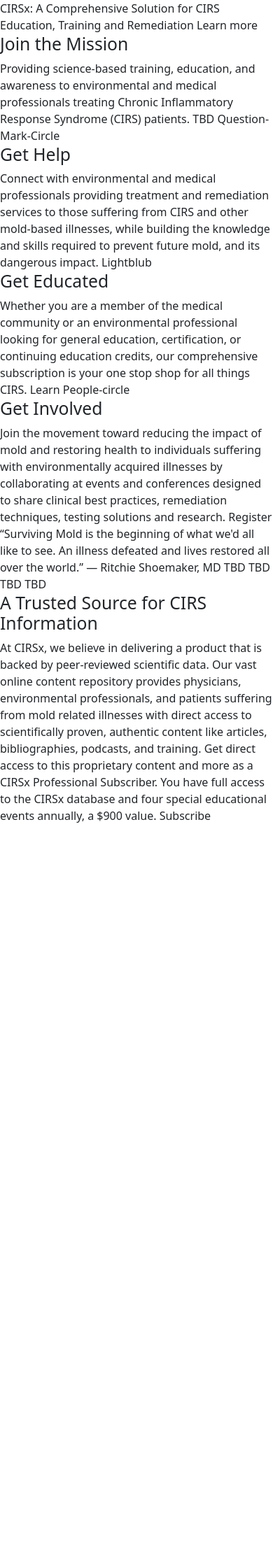
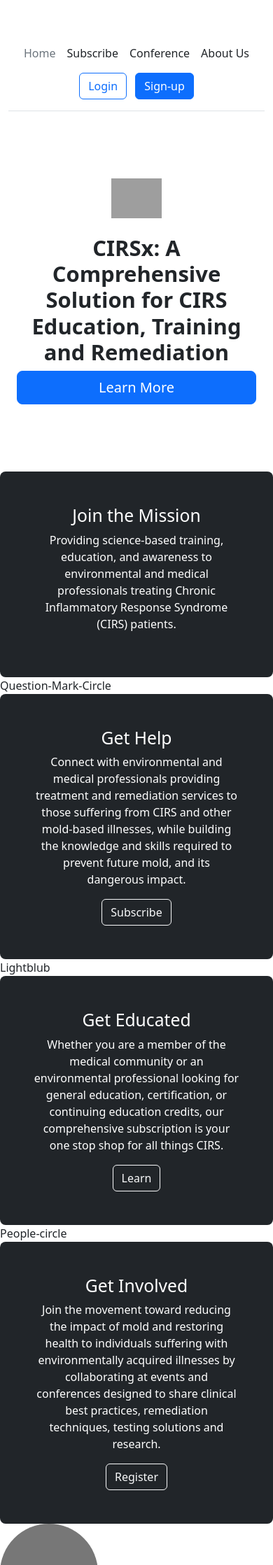
Before and after one commit to Novamacro-LLC/CIRSx, a Django app: template templates/home.html in a window 390 px wide. Shown: the top 2237 px of the page at 70% size. Before the commit the page ends 1176 px from the top, so only its background shows below. Run offline with Django 4.2, Linux system fonts and the light colour scheme; the template is opened without the code that fills it, so the values that code supplies are empty; grey boxes are pictures that could not be loaded.

Commit message:
Updated Home Page

```diff
--- a/templates/home.html
+++ b/templates/home.html
@@ -12,140 +12,223 @@
     <script src="https://cdn.jsdelivr.net/npm/@popperjs/core@2.11.5/dist/umd/popper.min.js" integrity="sha384-Xe+8cL9oJa6tN/veChSP7q+mnSPaj5Bcu9mPX5F5xIGE0DVittaqT5lorf0EI7Vk" crossorigin="anonymous"></script>
     <script src="https://cdn.jsdelivr.net/npm/bootstrap@5.2.0-beta1/dist/js/bootstrap.min.js" integrity="sha384-kjU+l4N0Yf4ZOJErLsIcvOU2qSb74wXpOhqTvwVx3OElZRweTnQ6d31fXEoRD1Jy" crossorigin="anonymous"></script>
 
+        <div class="container">
+    <header class="d-flex flex-wrap align-items-center justify-content-center justify-content-md-between py-3 mb-4 border-bottom">
+      <a href="/" class="d-flex align-items-center col-md-3 mb-2 mb-md-0 text-dark text-decoration-none">
+        <svg class="bi me-2" width="40" height="32" role="img" aria-label="Bootstrap"><use xlink:href="#bootstrap"></use></svg>
+      </a>
+
+      <ul class="nav col-12 col-md-auto mb-2 justify-content-center mb-md-0">
+        <li><a href="home.html" class="nav-link px-2 link-secondary">Home</a></li>
+        <li><a href="subscibe.html" class="nav-link px-2 link-dark">Subscribe</a></li>
+        <li><a href="conference.html" class="nav-link px-2 link-dark">Conference</a></li>
+        <li><a href="about_us.html" class="nav-link px-2 link-dark">About Us</a></li>
+
+      </ul>
+
+      <div class="col-md-3 text-end">
+        <button type="button" class="btn btn-outline-primary me-2">Login</button>
+        <button type="button" class="btn btn-primary">Sign-up</button>
+      </div>
+    </header>
+  </div>
+
+         <!-- 4.1.1.1.1 Welcome Hero -->
          <!-- 4.1.1.1.1.1 Header Text -->
-            CIRSx: A Comprehensive Solution for CIRS Education, Training and Remediation
+    <div class="px-4 py-5 my-5 text-center">
+         <!--4.1.1.1.1.2 Background -->
+    <img class="d-block mx-auto mb-4" src="/docs/5.2/assets/brand/bootstrap-logo.svg" alt="" width="72" height="57">
+    <h1 class="display-5 fw-bold"> CIRSx: A Comprehensive Solution for CIRS Education, Training and Remediation </h1>
+    <div class="col-lg-6 mx-auto">
+      <div class="d-grid gap-2 d-sm-flex justify-content-sm-center">
+                 <!-- 4.1.1.1.1.3 Primary Button -->
+                 <!-- 4.1.1.1.1.3.2 Text -->
+                 <!-- 4.1.1.1.1.3.1 Link -->
+        <button type="button"  class="btn btn-primary btn-lg px-4 gap-3"> Learn More </button>
+      </div>
+    </div>
+  </div>
 
-        <!--4.1.1.1.1.2 Background -->
 
-        <!-- 4.1.1.1.1.3 Primary Button -->
 
-        <!-- 4.1.1.1.1.3.1 Link -->
 
-        <!-- 4.1.1.1.1.3.2 Text -->
-            Learn more
 
         <!-- 4.1.1.1.2 Join the Mission Feature w/Jumbotron -->
 
         <!-- 4.1.1.1.2.1 Jumbotron Title Text -->
+            <div class="d-grid gap-2 d-sm-flex justify-content-sm-center text-center">
+        <div class="h-100 p-5 text-white bg-dark rounded-3">
           <h2> Join the Mission </h2>
+        <!-- 4.1.1.1.2.2 Jumbotron Text -->
+          <p> Providing science-based training, education, and awareness to environmental and medical professionals treating Chronic Inflammatory Response Syndrome
+              (CIRS) patients. </p>
 
-        <!-- 4.1.1.1.2.2 Jumbotron Text -->
-            Providing science-based training, education, and awareness to environmental and medical professionals
-            treating Chronic Inflammatory Response Syndrome (CIRS) patients.
+        </div>
+      </div>
+
+
 
         <!-- 4.1.1.1.2.3 Jumbotron Background -->
-            TBD
-
         <!-- 4.1.1.1.2.4 Features -->
-
         <!--4.1.1.1.2.4.1 Get Help -->
-
         <!-- 4.1.1.1.2.4.1.1 Icon -->
             Question-Mark-Circle
-
+        <div class="col-md-6 text-center">
+            <div class="h-100 p-5 text-white bg-dark rounded-3">
                 <!-- 4.1.1.1.2.4.1.2 Title-->
               <h2> Get Help </h2>
 
                 <!-- 4.1.1.1.2.4.1.3 Text -->
-            Connect with environmental and medical professionals providing treatment and remediation services to those
+              <p> Connect with environmental and medical professionals providing treatment and remediation services to those
             suffering from CIRS and other mold-based illnesses, while building the knowledge and skills required to
-            prevent future mold, and its dangerous impact.
+            prevent future mold, and its dangerous impact. </p>
 
                 <!-- 4.1.1.1.2.4.1.4 Button -->
+                <!-- 4.1.1.1.2.4.1.4.1 Link -->
+              <button class="btn btn-outline-light" type="button"> Subscribe </button>
+                     <!-- 4.1.1.1.2.4.1.4 Button -->
+                     <!-- 4.1.1.1.2.4.1.4.1 Link -->
+            </div>
+          </div>
 
-        <!-- 4.1.1.1.2.4.1.4.1 Link -->
+
+
 
 
         <!-- 4.1.1.1.2.4.2 Get Educated -->
-
         <!-- 4.1.1.1.2.4.2.1 Icon -->
             Lightblub
 
-        <!-- 4.1.1.1.2.4.2.2 Title -->
+     <div class="col-md-6 text-center">
+            <div class="h-100 p-5 text-white bg-dark rounded-3">
+                <!-- 4.1.1.1.2.4.2.2 Title-->
               <h2> Get Educated </h2>
 
                 <!-- 4.1.1.1.2.4.2.3 Text -->
-            Whether you are a member of the medical community or an environmental professional looking for general
+              <p> Whether you are a member of the medical community or an environmental professional looking for general
             education, certification, or continuing education credits, our comprehensive subscription is your one
-            stop shop for all things CIRS.
+            stop shop for all things CIRS. </p>
 
                 <!-- 4.1.1.1.2.4.2.4 Button -->
+                <!-- 4.1.1.1.2.4.2.4.1 Link -->
+                <!-- 4.1.1.1.2.4.2.4.2 Text -->
+              <button class="btn btn-outline-light" type="button"> Learn </button>
 
-        <!-- 4.1.1.1.2.4.2.4.1 Link -->
+            </div>
+          </div>
 
 
-        <!-- 4.1.1.1.2.4.2.4.2 Text -->
-            Learn
 
         <!-- 4.1.1.1.2.4.3 Get Involved -->
-
         <!-- 4.1.1.1.2.4.3.1 Icon -->
             People-circle
 
-        <!-- 4.1.1.1.2.4.3.2 Title -->
+     <div class="col-md-6 text-center">
+            <div class="h-100 p-5 text-white bg-dark rounded-3">
+                <!-- 4.1.1.1.2.4.3.2 Title-->
               <h2> Get Involved </h2>
 
                 <!-- 4.1.1.1.2.4.3.3 Text -->
-            Join the movement toward reducing the impact of mold and restoring health to individuals suffering with
+              <p> Join the movement toward reducing the impact of mold and restoring health to individuals suffering with
             environmentally acquired illnesses by collaborating at events and conferences designed to share clinical
-            best practices, remediation techniques, testing solutions and research.
+            best practices, remediation techniques, testing solutions and research. </p>
 
                 <!-- 4.1.1.1.2.4.3.4 Button -->
+                <!-- 4.1.1.1.2.4.3.4.1 Link -->
+                <!-- 4.1.1.1.2.4.3.4.2 Text -->
+              <button class="btn btn-outline-light" type="button"> Register </button>
 
-        <!-- 4.1.1.1.2.4.3.4.1 Link -->
+            </div>
+          </div>
+
+        <div class="row">
+      <div class="col-lg-4">
+        <svg class="bd-placeholder-img rounded-circle" width="140" height="140" xmlns="http://www.w3.org/2000/svg" role="img" aria-label="Placeholder: 140x140" preserveAspectRatio="xMidYMid slice" focusable="false"><title> Get Help </title><rect width="100%" height="100%" fill="#777"></rect><text x="50%" y="50%" fill="#777" dy=".3em">140x140</text></svg>
+
+        <h2 class="fw-normal text-center"> Get Help </h2>
+        <p> Connect with environmental and medical professionals providing treatment and remediation services to those
+            suffering from CIRS and other mold-based illnesses, while building the knowledge and skills required to
+            prevent future mold, and its dangerous impact. </p>
+        <p><a class="btn btn-secondary" href="subscibe.html"> Subscribe »</a></p>
+      </div><!-- /.col-lg-4 -->
+      <div class="col-lg-4">
+
+        <svg class="bd-placeholder-img rounded-circle" width="140" height="140" xmlns="http://www.w3.org/2000/svg" role="img" aria-label="Placeholder: 140x140" preserveAspectRatio="xMidYMid slice" focusable="false"><title> Get Educated </title><rect width="100%" height="100%" fill="#777"></rect><text x="50%" y="50%" fill="#777" dy=".3em">140x140</text></svg>
+
+        <h2 class="fw-normal text-center"> Get Educated </h2>
+        <p> Whether you are a member of the medical community or an environmental professional looking for general
+            education, certification, or continuing education credits, our comprehensive subscription is your one
+            stop shop for all things CIRS. </p>
+        <p><a class="btn btn-secondary " href="about_us.html"> Learn »</a></p>
+      </div><!-- /.col-lg-4 -->
+      <div class="col-lg-4">
+
+        <svg class="bd-placeholder-img rounded-circle" width="140" height="140" xmlns="http://www.w3.org/2000/svg" role="img" aria-label="Placeholder: 140x140" preserveAspectRatio="xMidYMid slice" focusable="false"><title> Get Involved </title><rect width="100%" height="100%" fill="#777"></rect><text x="50%" y="50%" fill="#777" dy=".3em">140x140</text></svg>
+
+        <h2 class="fw-normal text-center"> Get Involved </h2>
+        <p> Join the movement toward reducing the impact of mold and restoring health to individuals suffering with
+            environmentally acquired illnesses by collaborating at events and conferences designed to share clinical
+            best practices, remediation techniques, testing solutions and research. </p>
+        <p><a class="btn btn-secondary" href="conference.html"> Register »</a></p>
+      </div><!-- /.col-lg-4 -->
+    </div>
 
 
-        <!-- 4.1.1.1.2.4.3.4.2 Text -->
-            Register
-
         <!-- 4.1.1.1.3 Jumbotron Quote -->
-
         <!-- 4.1.1.1.3.1 Jumbotron Text -->
-            “Surviving Mold is the beginning of what we'd all like to see. An illness defeated and lives restored
-            all over the world.”
-
-            — Ritchie Shoemaker, MD
+        <div class="p-5 mb-4 bg-light rounded-3">
+      <div class="container-fluid py-5 text-center">
+        <h3 class="display-5 "> <q>“Surviving Mold is the beginning of what we'd all like to see. An illness defeated and lives restored
+            all over the world.”</q></h3>
+          <br>
+        <p class="col-md-12 fs-4 text-center"> — Ritchie Shoemaker, MD </p>
+      </div>
+    </div>
 
         <!--4.1.1.1.3.2 Jumbotron Background -->
-            TBD
+        <!--4.1.1.1.4 Blog/Announcements/News -->
+        <!-- 4.1.1.1.5 Section Title -->
+        <!-- 4.1.1.1.6 Section Content -->
+        <!-- 4.1.1.1.6.1 Announcement Management -->
 
-        <!--4.1.1.1.4 Blog/Announcements/News -->
-
-        <!-- 4.1.1.1.5 Section Title -->
-            TBD
-
-        <!-- 4.1.1.1.6 Section Content -->
-            TBD
-
-        <!-- 4.1.1.1.6.1 Announcement Management -->
-            TBD
 
         <!-- 4.1.1.1.7 Trusted Source Hero -->
 
+        <div class="container my-5">
+    <div class="row p-4 pb-0 pe-lg-0 pt-lg-5 align-items-center rounded-3 border shadow-lg">
+      <div class="col-lg-7 p-3 p-lg-5 pt-lg-3">
           <!-- 4.1.1.1.7.1 Title -->
-            <h2> A Trusted Source for CIRS Information </h2>
-
+        <h1 class="display-4 fw-bold lh-1"> A Trusted Source for CIRS Information </h1>
          <!-- 4.1.1.1.7.2 Text -->
-            At CIRSx, we believe in delivering a product that is backed by peer-reviewed scientific data.
+        <p class="lead"> At CIRSx, we believe in delivering a product that is backed by peer-reviewed scientific data.
             Our vast online content repository provides physicians, environmental professionals, and patients
             suffering from mold related illnesses with direct access to scientifically proven, authentic content
             like articles, bibliographies, podcasts, and training.
-
+            <br>
+            <br>
             Get direct access to this proprietary content and more as a CIRSx Professional Subscriber.
-            You have full access to the CIRSx database and four special educational events annually, a $900 value.
-
-        <!-- 4.1.1.1.7.3 Video -->
+            You have full access to the CIRSx database and four special educational events annually, a $900 value. </p>
 
           <!-- 4.1.1.1.7.4 Button -->
+          <!-- 4.1.1.1.7.4.2 Text -->
+          <!-- 4.1.1.1.7.4.1 Link -->
+        <div class="d-grid gap-2 d-md-flex justify-content-md-start mb-4 mb-lg-3">
+          <a class="btn btn-secondary" href="subscibe.html"> Subscribe »</a>
+        </div>
+      </div>
 
-        <!-- 4.1.1.1.7.4.1 Link -->
+      <div class="col-lg-4 offset-lg-1 p-0 overflow-hidden shadow-lg">
+          <img class="rounded-lg-3" src=" <!-- 4.1.1.1.7.3 Video --> " alt="" width="720">
+      </div>
+    </div>
+  </div>
 
 
-        <!-- 4.1.1.1.7.4.2 Text -->
-            Subscribe
+
+
 
 </body>
 </html>
 
 
-        <!-- Work on Headers, Heroes, Pricing, Jumbotron, and
+        <!-- Work on Headers, Heroes, Pricing, Jumbotron, and Carousel -->
```
Lines whose indentation alone changed are shown as unchanged.
